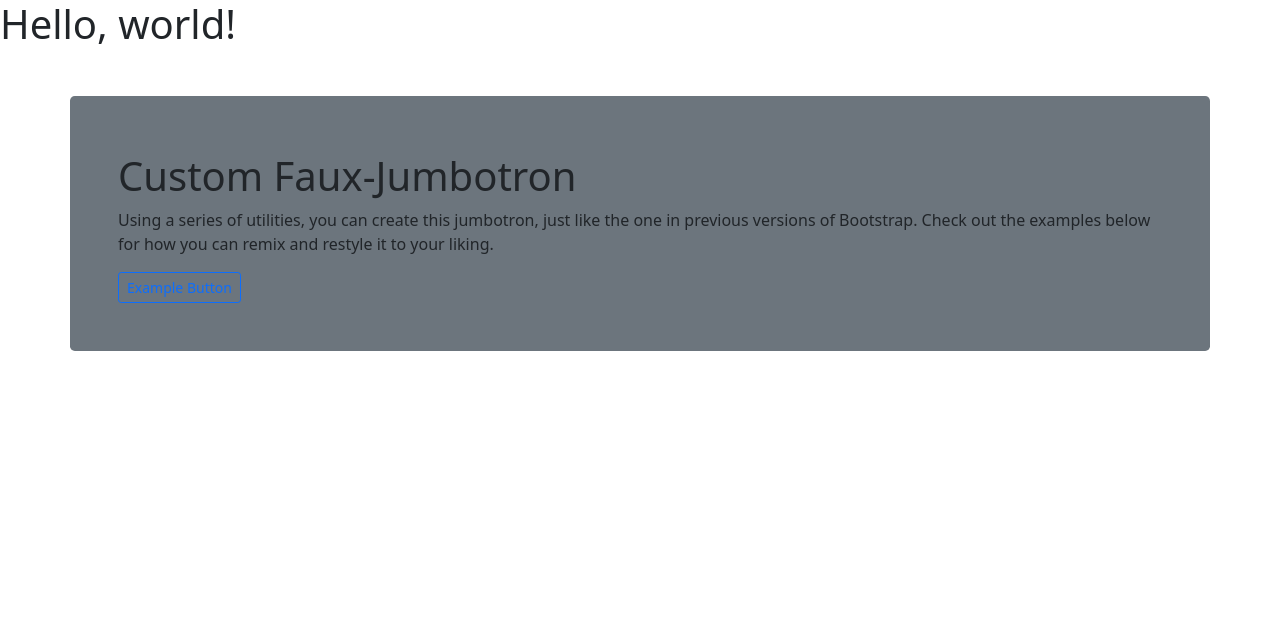
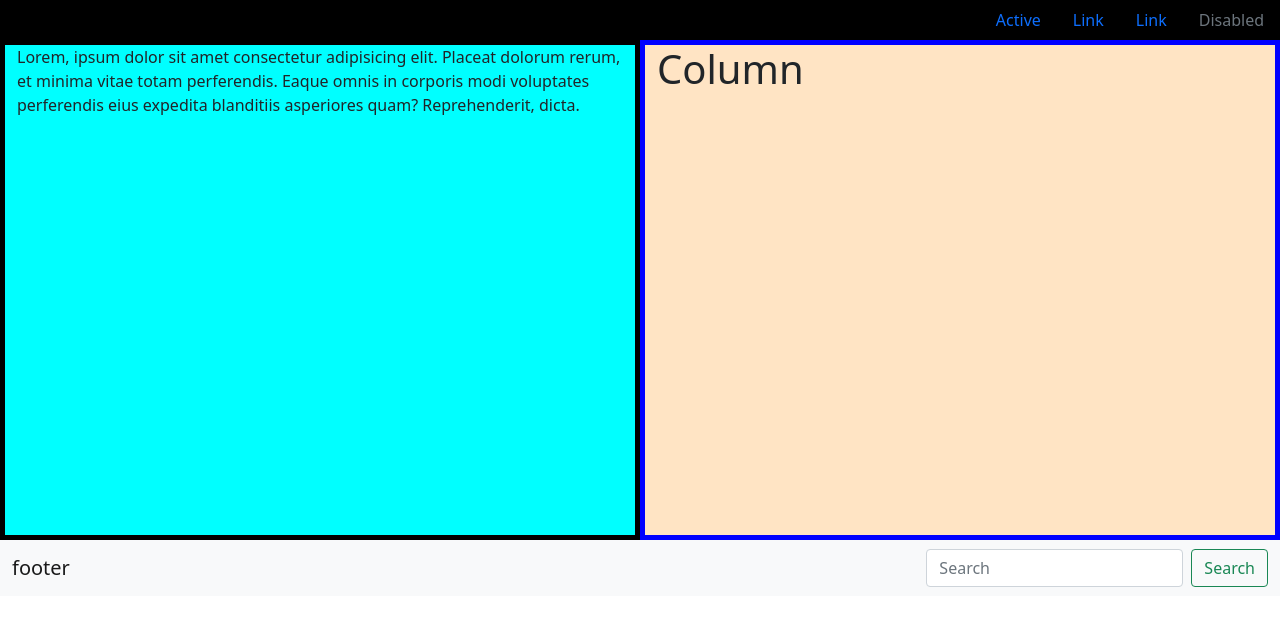
Before and after one commit to fonsomarz/collab-practice, a plain HTML site: page index.html in a window 1280 px wide. Drawn offline with nearby package versions, Linux system fonts and the light colour scheme.

Commit message:
init commit

```diff
--- a/css/style.css
+++ b/css/style.css
@@ -0,0 +1,11 @@
+.BOX1 {
+border: solid 5px black;
+background-color: aqua;
+height: 500px;
+}
+
+.BOX2 {
+    border: solid 5px blue;
+    background-color: bisque;
+    height: 500px;
+    }
--- a/index.html
+++ b/index.html
@@ -13,15 +13,48 @@
     <title>Hello, world!</title>
   </head>
   <body>
-    <h1>Hello, world!</h1>
+    <ul class="nav justify-content-end bg-black">
+      <li class="nav-item">
+        <a class="nav-link active" aria-current="page" href="#">Active</a>
+      </li>
+      <li class="nav-item">
+        <a class="nav-link" href="#">Link</a>
+      </li>
+      <li class="nav-item">
+        <a class="nav-link" href="#">Link</a>
+      </li>
+      <li class="nav-item">
+        <a class="nav-link disabled">Disabled</a>
+      </li>
+    </ul>
 
-    <!-- Optional JavaScript; choose one of the two! -->
-    <div class="container bg-secondary myclass p-5 mt-5 rounded-3">
-      <h1 class="mt-2">Custom Faux-Jumbotron</h1>
-      <p>Using a series of utilities, you can create this jumbotron, just like the one in previous versions of Bootstrap.
-        Check out the examples below for how you can remix and restyle it to your liking.</p>
-      <button class="btn btn-outline-primary btn-sm">Example Button</button>
+
+    <div class=" BOX container-fluid">
+      <div class="row">
+        <div class="BOX1 col">
+          <p>
+            Lorem, ipsum dolor sit amet consectetur adipisicing elit. Placeat dolorum rerum, et minima vitae totam perferendis. Eaque omnis in corporis modi voluptates perferendis eius expedita blanditiis asperiores quam? Reprehenderit, dicta.
+          </p>
+        </div>
+        <div class="BOX2 col">
+          <h1>
+            Column
+          </h1>
+        </div>
+      </div>
     </div>
+
+    <nav class="navbar navbar-light bg-light">
+      <div class="container-fluid">
+        <a class="navbar-brand">footer</a>
+        <form class="d-flex">
+          <input class="form-control me-2" type="search" placeholder="Search" aria-label="Search">
+          <button class="btn btn-outline-success" type="submit">Search</button>
+        </form>
+      </div>
+    </nav>
+
+    <!-- Optional JavaScript; choose one of the two! --
 
     <!-- Option 1: Bootstrap Bundle with Popper -->
     <script src="https://cdn.jsdelivr.net/npm/bootstrap@5.1.0/dist/js/bootstrap.bundle.min.js" integrity="sha384-U1DAWAznBHeqEIlVSCgzq+c9gqGAJn5c/t99JyeKa9xxaYpSvHU5awsuZVVFIhvj" crossorigin="anonymous"></script>
```
